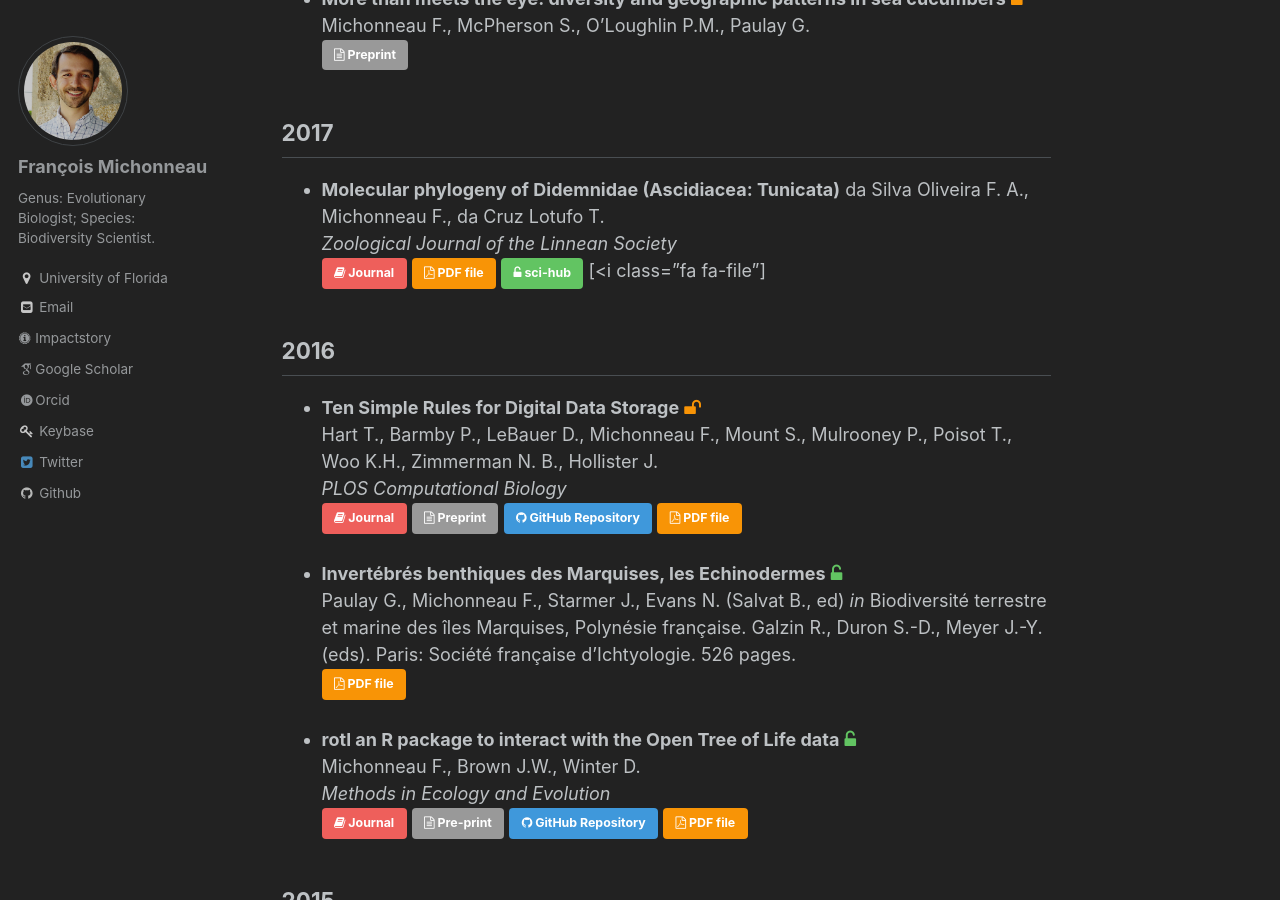
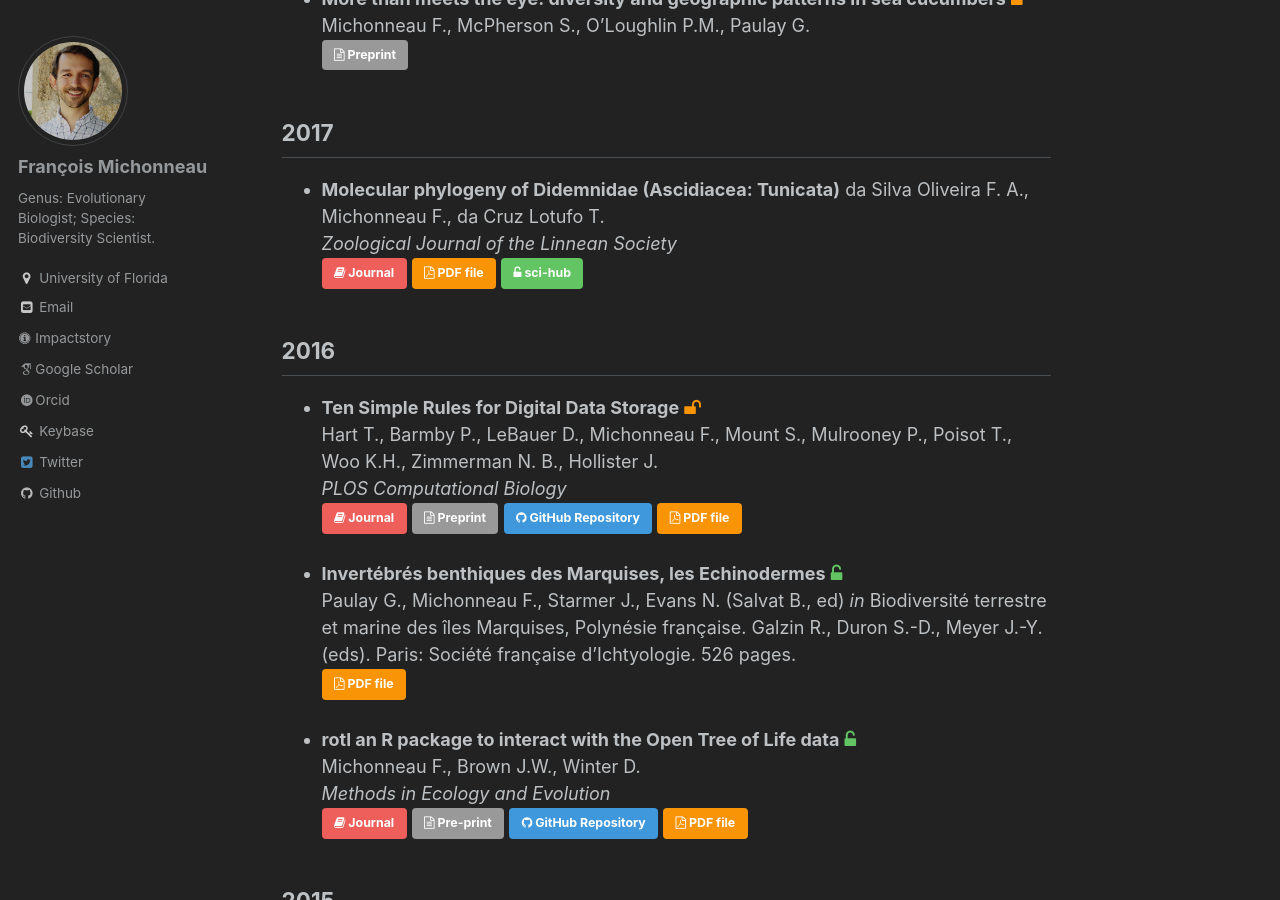
Before and after one commit to fmichonneau/francoismichonneau.net, a Jekyll site: the page built from _pages/publications.md, in a window 1280 px wide and 900 px high, scrolled down 579 px. Built offline with Jekyll 4.4.1, drawn with Linux system fonts in a browser that asks for light colours; some web fonts are replaced.

Commit message:
remove leftover line

```diff
--- a/_pages/publications.md
+++ b/_pages/publications.md
@@ -52,7 +52,6 @@ I strive to make all the outputs from my research accessible. Below, in addition
   [<i class="fa fa-book" aria-hidden="true"></i> Journal]({{ page.doi }}/10.1093/zoolinnean/zlw002){: .btn .btn--small .btn--danger}
   [<i class="fa fa-file-pdf-o" aria-hidden="true"></i> PDF file]({{ site.baseurl}}/articles/daSilva+2017.pdf){: .btn .btn--small .btn--warning}
   [<i class="fa fa-unlock-alt" aria-hidden="true"></i> sci-hub]({{ page.scihub }}/10.1093/zoolinnean/zlw002){: .btn .btn--small .btn--success}
-   [<i class="fa fa-file"]
 
 ## 2016
 
```
